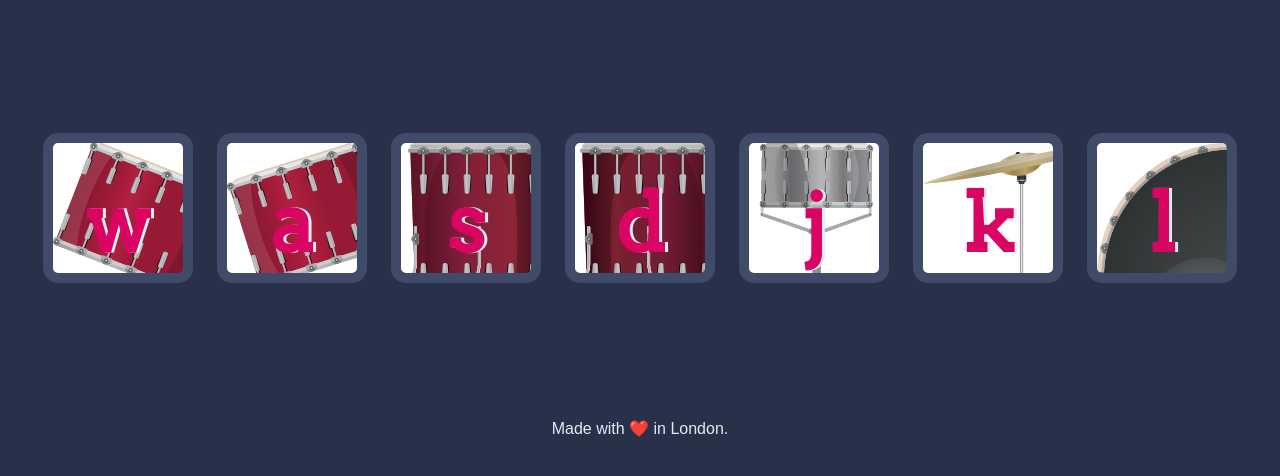
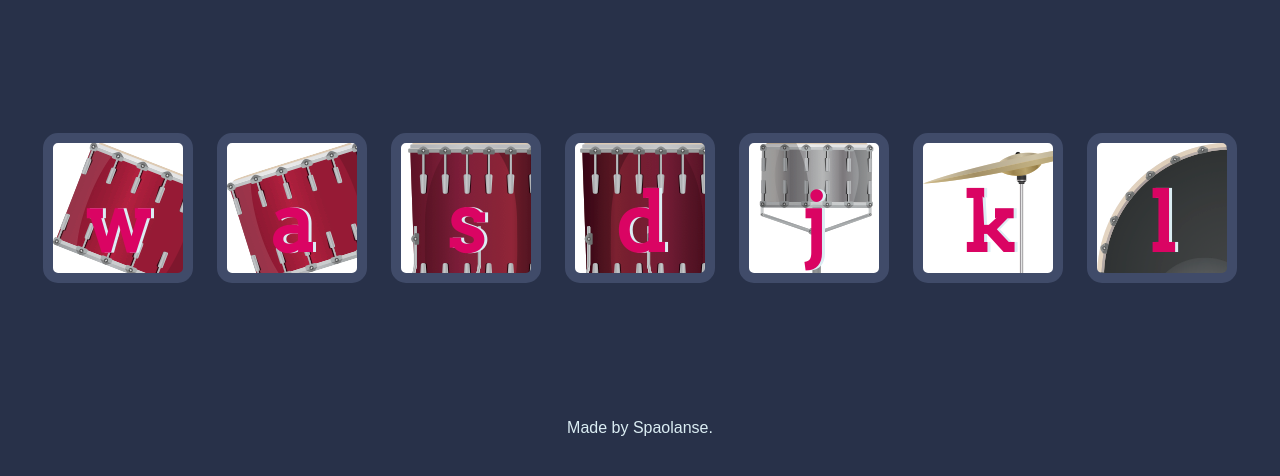
Before and after one commit to Spaolanse/Drum-Kit, a plain HTML site: page index.html in a window 1280 px wide. Shown: the part 156-632 px from the top of the page. Drawn offline with Linux system fonts and the light colour scheme.

Commit message:
Update index.html

```diff
--- a/index.html
+++ b/index.html
@@ -23,7 +23,7 @@
 
 
   <footer>
-    Made with ❤️ in London.
+    Made by Spaolanse.
   </footer>
 
   <script src="script/index.js"></script>
```
